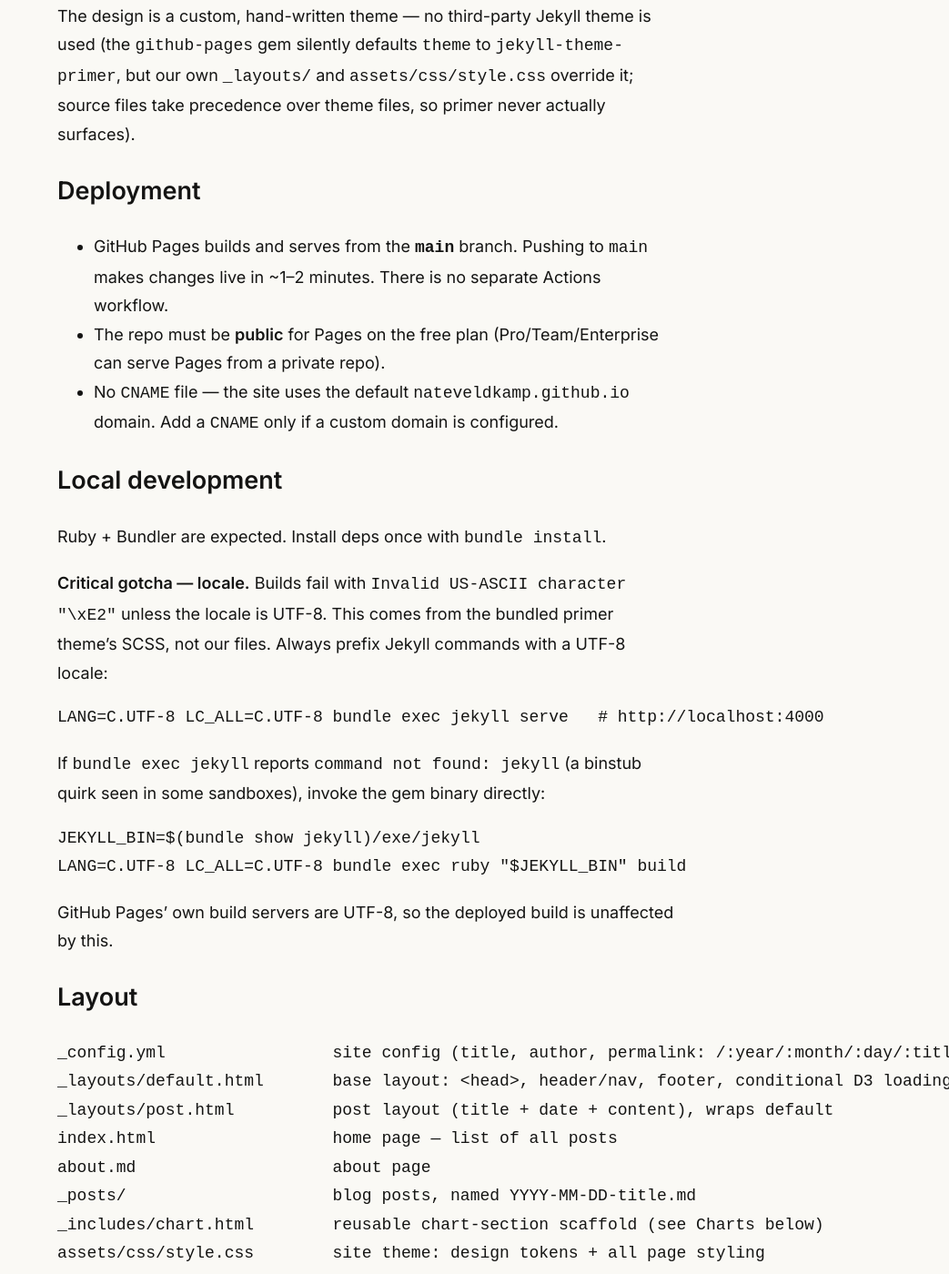
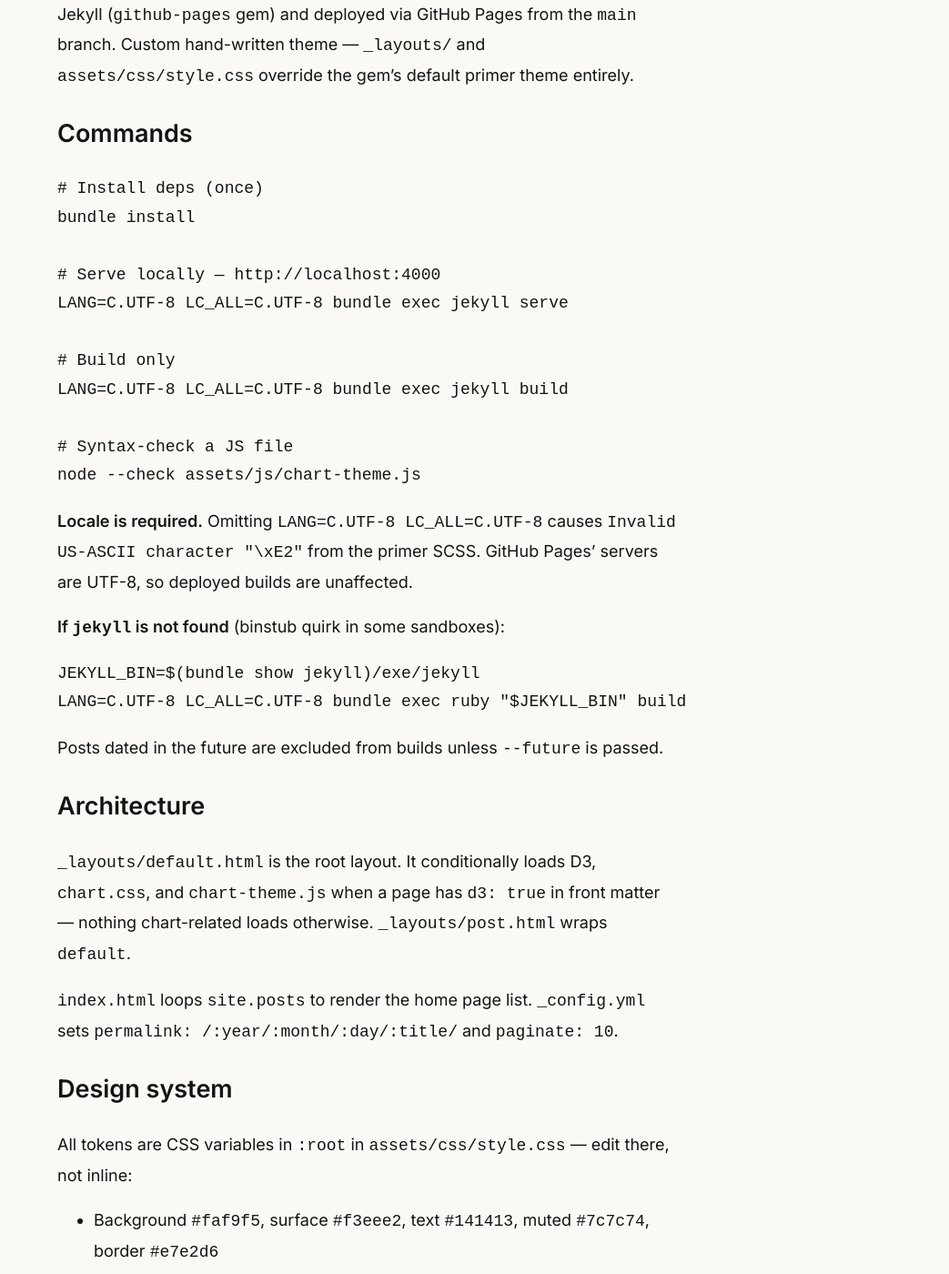
Before and after one commit to nateveldkamp/nateveldkamp.github.io, a Jekyll site: the page built from CLAUDE.md, in a window 1280 px wide and 1400 px high, scrolled down 481 px. Shown: the whole window at 91% size, without its empty margins (237-1280 px from the left). Built offline with Jekyll 4.4.1, drawn with Linux system fonts in a browser that asks for light colours; our own code applies the rules of GitHub Pages for plain Markdown files; some of the changed text lies outside the part shown.

Commit message:
Update CLAUDE.md with required prefix and tighter structure
Adds the Claude Code guidance prefix, promotes commands to a top-level
section, removes the redundant file-layout table, consolidates
build/verify sections, and documents the _config.yml permalink/paginate
settings that weren't previously captured.

https://claude.ai/code/session_01CJXFoEZ1ehvnAtQEdR9yBb

````diff
--- a/CLAUDE.md
+++ b/CLAUDE.md
@@ -1,78 +1,53 @@
 # CLAUDE.md
 
-Context for working on this repository.
+This file provides guidance to Claude Code (claude.ai/code) when working with code in this repository.
 
 ## What this is
 
-Personal blog for Nate Veldkamp, served at **https://nateveldkamp.github.io**.
-Built with **Jekyll** (via the `github-pages` gem) and deployed with **GitHub Pages**.
-The design is a custom, hand-written theme — no third-party Jekyll theme is used
-(the `github-pages` gem silently defaults `theme` to `jekyll-theme-primer`, but our
-own `_layouts/` and `assets/css/style.css` override it; source files take precedence
-over theme files, so primer never actually surfaces).
+Personal blog for Nate Veldkamp at **https://nateveldkamp.github.io**, built with Jekyll (`github-pages` gem) and deployed via GitHub Pages from the `main` branch. Custom hand-written theme — `_layouts/` and `assets/css/style.css` override the gem's default primer theme entirely.
 
-## Deployment
-
-- GitHub Pages builds and serves from the **`main`** branch. Pushing to `main` makes
-  changes live in ~1–2 minutes. There is no separate Actions workflow.
-- The repo must be **public** for Pages on the free plan (Pro/Team/Enterprise can serve
-  Pages from a private repo).
-- No `CNAME` file — the site uses the default `nateveldkamp.github.io` domain. Add a
-  `CNAME` only if a custom domain is configured.
-
-## Local development
-
-Ruby + Bundler are expected. Install deps once with `bundle install`.
-
-**Critical gotcha — locale.** Builds fail with `Invalid US-ASCII character "\xE2"` unless
-the locale is UTF-8. This comes from the bundled primer theme's SCSS, not our files.
-Always prefix Jekyll commands with a UTF-8 locale:
+## Commands
 
 ```bash
-LANG=C.UTF-8 LC_ALL=C.UTF-8 bundle exec jekyll serve   # http://localhost:4000
+# Install deps (once)
+bundle install
+
+# Serve locally — http://localhost:4000
+LANG=C.UTF-8 LC_ALL=C.UTF-8 bundle exec jekyll serve
+
+# Build only
+LANG=C.UTF-8 LC_ALL=C.UTF-8 bundle exec jekyll build
+
+# Syntax-check a JS file
+node --check assets/js/chart-theme.js
 ```
 
-If `bundle exec jekyll` reports `command not found: jekyll` (a binstub quirk seen in some
-sandboxes), invoke the gem binary directly:
+**Locale is required.** Omitting `LANG=C.UTF-8 LC_ALL=C.UTF-8` causes `Invalid US-ASCII character "\xE2"` from the primer SCSS. GitHub Pages' servers are UTF-8, so deployed builds are unaffected.
 
+**If `jekyll` is not found** (binstub quirk in some sandboxes):
 ```bash
 JEKYLL_BIN=$(bundle show jekyll)/exe/jekyll
 LANG=C.UTF-8 LC_ALL=C.UTF-8 bundle exec ruby "$JEKYLL_BIN" build
 ```
 
-GitHub Pages' own build servers are UTF-8, so the deployed build is unaffected by this.
+Posts dated in the future are excluded from builds unless `--future` is passed.
 
-## Layout
+## Architecture
 
-```
-_config.yml                 site config (title, author, permalink: /:year/:month/:day/:title/)
-_layouts/default.html       base layout: <head>, header/nav, footer, conditional D3 loading
-_layouts/post.html          post layout (title + date + content), wraps default
-index.html                  home page — list of all posts
-about.md                    about page
-_posts/                     blog posts, named YYYY-MM-DD-title.md
-_includes/chart.html        reusable chart-section scaffold (see Charts below)
-assets/css/style.css        site theme: design tokens + all page styling
-assets/css/chart.css        chart card / axis / legend / tooltip styling (loaded only when needed)
-assets/js/chart-theme.js    shared D3 helpers exposed as window.ChartTheme
-```
+`_layouts/default.html` is the root layout. It conditionally loads D3, `chart.css`, and `chart-theme.js` when a page has `d3: true` in front matter — nothing chart-related loads otherwise. `_layouts/post.html` wraps `default`.
 
-Build output (`_site/`) and caches are git-ignored.
+`index.html` loops `site.posts` to render the home page list. `_config.yml` sets `permalink: /:year/:month/:day/:title/` and `paginate: 10`.
 
 ## Design system
 
-The visual style fuses the Anthropic research blog (warm cream background, serif
-headlines, terracotta accent) with the OpenAI blog (clean sans body, minimal layout).
-All tokens live in `:root` in `assets/css/style.css` — change them there, not inline:
+All tokens are CSS variables in `:root` in `assets/css/style.css` — edit there, not inline:
 
 - Background `#faf9f5`, surface `#f3eee2`, text `#141413`, muted `#7c7c74`, border `#e7e2d6`
-- Accent (links/hover) terracotta `#d47f2a` (dark `#b3641a`, visited `#8a5a2a`)
-- Fonts (Google Fonts, loaded in `_layouts/default.html`): **Newsreader** serif for
-  headings/titles, **Inter** sans for body. `--font-mono` is a system stack.
-- Reading column is `max-width: 680px`.
+- Accent terracotta `#d47f2a` (dark `#b3641a`, visited `#8a5a2a`)
+- Fonts: **Newsreader** serif (headings/titles), **Inter** sans (body), loaded from Google Fonts in `default.html`
+- Reading column `max-width: 680px`
 
-Keep the design minimal and editorial. Reuse existing tokens and classes rather than
-adding new colors/fonts.
+Keep the design minimal. Reuse existing tokens rather than adding new colors or fonts.
 
 ## Writing a post
 
@@ -82,54 +57,35 @@ Create `_posts/YYYY-MM-DD-slug.md`:
 ---
 layout: post
 title: "Post Title"
-date: 2026-05-27
+date: 2025-01-01
 ---
 
 Body in Markdown.
 ```
 
-Posts dated in the future are not built unless `--future` is passed, so use a current
-or past date when you want a post to appear locally.
-
 ## Charts (interactive D3)
 
-Charts share one look via a small system. To add a chart to a post:
+To add a chart to a post:
 
-1. Add `d3: true` to the post front matter. This is what conditionally loads D3 (from the
-   jsDelivr CDN), `assets/css/chart.css`, and `assets/js/chart-theme.js` — nothing loads on
-   posts without it.
-2. Insert a chart section:
-   `{% include chart.html id="my-chart" title="..." caption="..." %}`
-   It renders a titled card with a `<div class="chart-plot" data-chart="my-chart">` mount point.
-3. Draw into it with a `<script>` wrapped in `DOMContentLoaded` (D3 and ChartTheme load
-   deferred, so they're ready by then), targeting `[data-chart="my-chart"]`.
+1. Add `d3: true` to front matter — this is what loads D3 from jsDelivr CDN, `chart.css`, and `chart-theme.js`.
+2. Insert the include: `{% include chart.html id="my-chart" title="..." caption="..." %}`
+   Renders a `<figure>` with a `<div class="chart-plot" data-chart="my-chart">` mount point.
+3. Draw inside a `<script>` wrapped in `DOMContentLoaded` — D3 and ChartTheme load deferred, so they're ready by then.
 
-`window.ChartTheme` (defined in `assets/js/chart-theme.js`) provides the shared look:
+`window.ChartTheme` (in `assets/js/chart-theme.js`) provides:
 
 - `palette` — categorical series colors (terracotta + warm neutrals)
-- `text` / `muted` / `border` / `accent` — color tokens read from the CSS variables
-- `responsiveSvg(container, {width, height, margin})` — returns `{svg, g, innerWidth, innerHeight, width, height, margin}` (SVG scales via `viewBox`)
+- `text` / `muted` / `border` / `accent` — CSS variable tokens
+- `responsiveSvg(container, {width, height, margin})` → `{svg, g, innerWidth, innerHeight, width, height, margin}`
 - `yGrid(g, yScale, innerWidth, ticks)` — light horizontal gridlines
-- `tooltip()` — singleton tooltip with `show(html, event) / move(event) / hide()`
+- `tooltip()` → singleton `{show(html, event), move(event), hide()}`
 - `legend(svg, [{label, color}], {x, y})` — swatch + label legend
 
-`_posts/2026-05-27-interactive-charts.md` is a complete, working grouped-bar-chart
-reference — copy its pattern. Each chart keeps its own draw code (full flexibility);
-the theme keeps them visually consistent. When a chart type recurs, promote the common
-parts into a new `ChartTheme` helper so posts stay short.
+`_posts/2026-05-27-interactive-charts.md` is the reference implementation (grouped bar chart with error bars, tooltip, and legend) — copy its pattern for new charts.
+
+This environment has no browser and cannot reach the D3 CDN, so chart rendering must be confirmed via `jekyll serve` or after deploy — a successful build does not prove a chart draws.
 
 ## Git workflow
 
-- Develop on the assigned feature branch (e.g. `claude/...`); do not push to `main`
-  without explicit instruction. Getting changes onto `main` is what deploys them live.
-- Standard commits; no PR unless asked.
-
-## Verifying changes
-
-- Build/serve locally with the UTF-8-prefixed command above and check the home page, a
-  post, the about page, and any chart in a browser.
-- No automated test suite. JS can be syntax-checked with `node --check <file.js>`.
-- This environment has no browser and cannot reach the D3 CDN, so chart rendering must be
-  confirmed via local `jekyll serve` or after deploy — a successful build does not prove a
-  chart draws.
-```
+- Develop on the assigned feature branch (`claude/…`); do not push to `main` without explicit instruction — pushing to `main` deploys live.
+- No PR unless asked.
````
